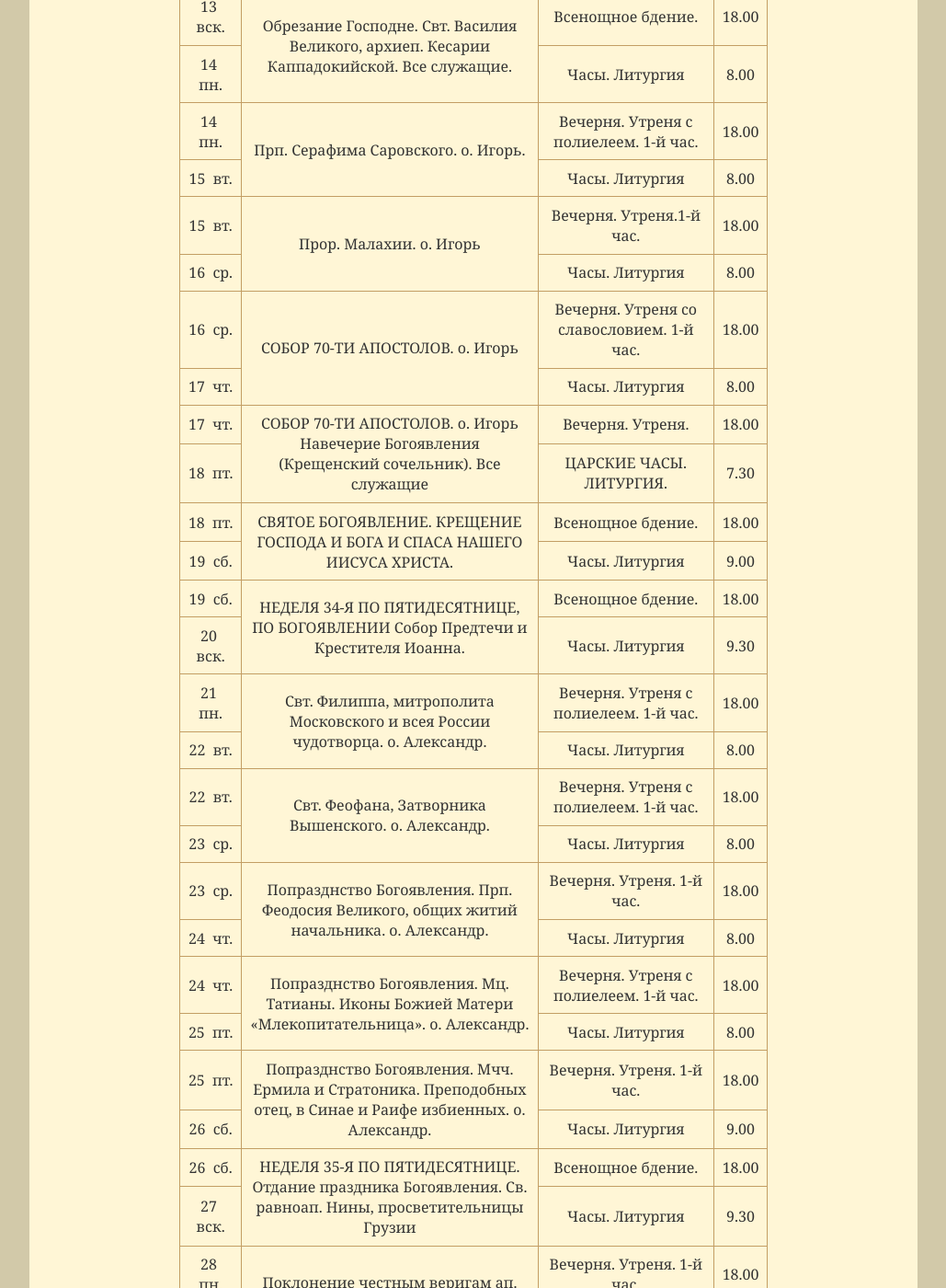
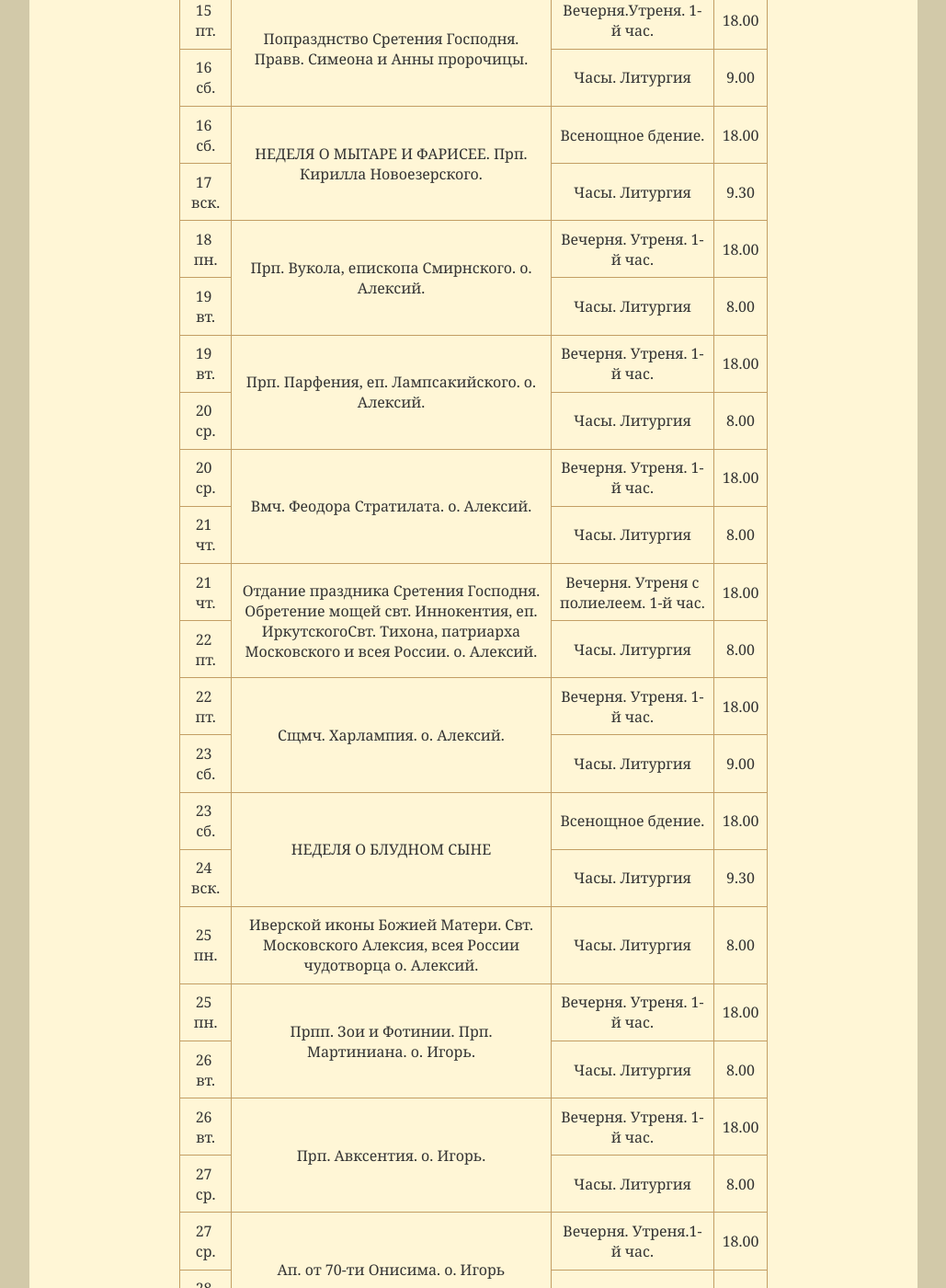
Before and after one commit to hramotradnoe/hramotradnoe.github.io, a Jekyll site: the page built from schedule/index.html, in a window 1280 px wide and 1400 px high, scrolled down 1949 px. Shown: the whole window at 92% size, without its empty margins (125-1154 px from the left). Built offline with Jekyll 4.4.1, drawn with Linux system fonts in a browser that asks for light colours; some of the changed text lies outside the part shown.

Commit message:
Update schedule.yml

```diff
--- a/_data/schedule.yml
+++ b/_data/schedule.yml
@@ -1,246 +1,200 @@
-period: Январь 2019
-link: "https://docs.google.com/document/d/1wbZphFVJiBv83PpKgsX1UgzCdG9AELekXN5Hv46ehX8/edit"
+period: Февраль 2019
+link: "https://docs.google.com/document/d/1ReNxFloKizMWuwtC-SZ_6XQg4NArQQu9vGcQGLramjk/edit"
 timetable:
- - description : "Мч. Вонифатия. о. Александр."
+ - description : "Прп. Евфимия Великого. о. Алексий"
    services    :
-      - day   : 31&nbsp;пн.
+      - day   : 1&nbsp;пт.
+        time  : '18.00'
+        title : "Вечерня. Утреня со славословием. 1-й час."
+      - day   : 2&nbsp; сб.
+        time  : '9.00'
+        title : "Часы. Литургия"
+ - description : "Неделя 36 – я по Пятидесятнице, иконы Божией Матери «Отрада» или «Утешение»."
+   services    :
+      - day   : 2&nbsp; сб.
+        time  : '18.00'
+        title : "Всенощное бдение."
+      - day   : 3&nbsp; вск.
+        time  : '9.30'
+        title : "Часы. Литургия"
+ - description : "Сщмч. Климента, епископа Анкирского и мч. Агафангела о. Игорь."
+   services    :
+      - day   : 4&nbsp; пн.
+        time  : '18.00'
+        title : "Великая вечерня. Утреня. 1-й час."
+      - day   : 5&nbsp; вт.
+        time  : '8.00'
+        title : "Часы. Литургия"
+ - description : "Блаж. Ксении Петербургской. о. Игорь"
+   services    :
+      - day   : 5&nbsp; вт.
+        time  : '18.00'
+        title : "Вечерня. Утреня с полиелеем. 1-й час."
+      - day   : 6&nbsp; ср.
+        time  : '8.00'
+        title : "Часы. Литургия"
+ - description : "Свт. Григория Богослова, архиеп. Константинопольского. Иконы Божией Матери «Утоли моя печали». о. Игорь"
+   services    :
+      - day   : 6&nbsp; ср.
+        time  : '18.00'
+        title : "Вечерня. Утреня с полиелеем.1-й час."
+      - day   : 7&nbsp; чт.
+        time  : '8.00'
+        title : "Часы. Литургия"
+ - description : "Прпп. Ксенофонта, супруги его Марии и сыновей их Аркадия и Иоанна. о. Игорь"
+   services    :
+      - day   : 7&nbsp; чт.
         time  : '18.00'
         title : "Вечерня. Утреня. 1-й час."
-      - day   : 1&nbsp; вт.
-        time  : '9.00'
-        title : "Часы. Литургия. НОВОГОДНИЙ МОЛЕБЕН"
- - description : "Прав. Иоанна Кронштадтского. Сщмч. Игнатия Богоносца. о. Александр."
+      - day   : 8&nbsp; пт.
+        time  : '8.00'
+        title : "Часы. Литургия"
+ - description : "Перенесение мощей святителя Иоанна Златоустого о. Игорь"
    services    :
-      - day   : 1&nbsp;вт.
+      - day   : 8&nbsp; пт.
         time  : '18.00'
-        title : "Вечерня.Утреня с полиелеем. 1-й час."
-      - day   :  2&nbsp; ср.
+        title : "Вечерня. Утреня с полиелеем.1-й час."
+      - day   : 9&nbsp; сб.
         time  : '9.00'
         title : "Часы. Литургия"
- - description : "Свт. Московского Петра, всея России чудотворца. о. Александр"
+ - description : "Неделя 37 – я по Пятидесятнице, Собор новомучеников и исповедников Российских. Все служащие."
    services    :
-      - day   : 2&nbsp;ср.
+      - day   : 9&nbsp; сб.
+        time  : '18.00'
+        title : "Всенощное бдение."
+      - day   : 10&nbsp; вск.
+        time  : '9.30'
+        title : "Часы. Литургия"
+ - description : "Собор вселенских учителей и святителей Василия Великого, Григория Богослова и Иоанна Златоустого. о. Александр."
+   services    :
+      - day   : 11&nbsp; пн.
+        time  : '18.00'
+        title : "Всенощное бдение."
+      - day   : 12&nbsp; вт.
+        time  : '8.00'
+        title : "Часы. Литургия"
+ - description : "Свв. бессребреников Кира и Иоанна. о. Александр"
+   services    :
+      - day   : 12&nbsp; вт.
+        time  : '18.00'
+        title : "Вечерня. Утреня.1-й час."
+      - day   : 13&nbsp; ср.
+        time  : '8.00'
+        title : "Часы. Литургия"
+ - description : "Предпразднство Сретения Господня. Мч. Трифона. о. Александр "
+   services    :
+      - day   : 13&nbsp; ср.
+        time  : '18.00'
+        title : "Вечерня. Утреня со славословием. 1-й час."
+      - day   : 14&nbsp; чт.
+        time  : '8.00'
+        title : "Часы. Литургия"
+ - description : "СРЕТЕНИЕ ГОСПОДА И БОГА И СПАСА НАШЕГО ИИСУСА ХРИСТА). Все служащие"
+   services    :
+      - day   : 14&nbsp; чт.
+        time  : '18.00'
+        title : "Всенощное бдение."
+      - day   : 15&nbsp; пт.
+        time  : '8.00'
+        title : "Часы. Литургия."
+ - description : "Попразднство Сретения Господня. Правв. Симеона и Анны пророчицы."
+   services    :
+      - day   : 15&nbsp; пт.
+        time  : '18.00'
+        title : "Вечерня.Утреня. 1-й час."
+      - day   : 16&nbsp; сб.
+        time  : '9.00'
+        title : "Часы. Литургия"
+ - description : "НЕДЕЛЯ О МЫТАРЕ И ФАРИСЕЕ. Прп. Кирилла Новоезерского."
+   services    :
+      - day   : 16&nbsp; сб.
+        time  : '18.00'
+        title : "Всенощное бдение."
+      - day   : 17&nbsp; вск.
+        time  : '9.30'
+        title : "Часы. Литургия"
+ - description : "Прп. Вукола, епископа Смирнского. о. Алексий."
+   services    :
+      - day   : 18&nbsp; пн.
+        time  : '18.00'
+        title : "Вечерня. Утреня. 1-й час."
+      - day   : 19&nbsp; вт.
+        time  : '8.00'
+        title : "Часы. Литургия"
+ - description : "Прп. Парфения, еп. Лампсакийского. о. Алексий."
+   services    :
+      - day   : 19&nbsp; вт.
+        time  : '18.00'
+        title : "Вечерня. Утреня. 1-й час."
+      - day   : 20&nbsp; ср.
+        time  : '8.00'
+        title : "Часы. Литургия"
+ - description : "Вмч. Феодора Стратилата. о. Алексий."
+   services    :
+      - day   : 20&nbsp; ср.
+        time  : '18.00'
+        title : "Вечерня. Утреня. 1-й час."
+      - day   : 21&nbsp; чт.
+        time  : '8.00'
+        title : "Часы. Литургия"
+ - description : "Отдание праздника Сретения Господня. Обретение мощей свт. Иннокентия, еп. ИркутскогоСвт. Тихона, патриарха Московского и всея России. о. Алексий."
+   services    :
+      - day   : 21&nbsp; чт.
         time  : '18.00'
         title : "Вечерня. Утреня с полиелеем. 1-й час."
-      - day   : 3&nbsp; чт.
+      - day   : 22&nbsp; пт.
+        time  : '8.00'
+        title : "Часы. Литургия"
+ - description : "Сщмч. Харлампия. о. Алексий."
+   services    :
+      - day   : 22&nbsp; пт.
+        time  : '18.00'
+        title : "Вечерня. Утреня. 1-й час."
+      - day   : 23&nbsp; сб.
         time  : '9.00'
         title : "Часы. Литургия"
- - description : "Вмц. Анастасии Узорешительницы. Вмц. Екатерины.о. Александр"
+ - description : "НЕДЕЛЯ О БЛУДНОМ СЫНЕ"
    services    :
-      - day   : 3&nbsp;чт.
+      - day   : 23&nbsp; сб.
+        time  : '18.00'
+        title : "Всенощное бдение."
+      - day   : 24&nbsp; вск.
+        time  : '9.30'
+        title : "Часы. Литургия"
+ - description : "Иверской иконы Божией Матери. Свт. Московского Алексия, всея России чудотворца о. Алексий."
+   services    :
+      - day   : 25&nbsp; пн.
+        time  : '8.00'
+        title : "Часы. Литургия"
+ - description : "Прпп. Зои и Фотинии. Прп. Мартиниана. о. Игорь."
+   services    :
+      - day   : 25&nbsp; пн.
         time  : '18.00'
         title : "Вечерня. Утреня. 1-й час."
-      - day   : 4&nbsp; пт.
-        time  : '9.00'
-        title : "ЦАРСКИЕ ЧАСЫ. Литургии не положено"
- - description : "Суббота пред Рождеством Христовым Десяти мучеников, иже в Крите. о. Александр"
+      - day   : 26&nbsp; вт.
+        time  : '8.00'
+        title : "Часы. Литургия"
+ - description : "Прп. Авксентия. о. Игорь."
    services    :
-      - day   : 4&nbsp;пт.
+      - day   : 26&nbsp; вт.
         time  : '18.00'
         title : "Вечерня. Утреня. 1-й час."
-      - day   : 5&nbsp; сб.
-        time  : '9.00'
+      - day   : 27&nbsp; ср.
+        time  : '8.00'
         title : "Часы. Литургия"
- - description : "Неделя 32 – я по Пятидесятнице, Пред Рождеством Христовым. Навечерие Рождества Христова Прмц. Евгении."
+ - description : "Ап. от 70-ти Онисима. о. Игорь"
    services    :
-      - day   : 5&nbsp; сб.
+      - day   : 27&nbsp; ср.
         time  : '18.00'
-        title : "Всенощное бдение."
-      - day   : 6&nbsp; вск.
-        time  : '9.30'
+        title : "Вечерня. Утреня.1-й час."
+      - day   : 28&nbsp; чт.
+        time  : '8.00'
         title : "Часы. Литургия"
- - description : "РОЖДЕСТВО ГОСПОДА И БОГА И СПАСА НАШЕГО ИИСУСА ХРИСТА. о. Александр."
+ - description : "Мчч. Памфила и иже с ним. о. Игорь"
    services    :
-      - day   : 6&nbsp; вск.
-        time  : '18.00'
-        title : "Всенощное бдение."
-      - day   :  6&nbsp; вск.
-        time  : '23.30'
-        title : "Часы. Литургия"
-      - day   : 7&nbsp; пн.
-        time  : '9.30'
-        title : "Часы. Литургия"
- - description : "Попразднство Рождества Христова. Собор Пресвятой Богородицы о. Алексий."
-   services    :
-      - day   : 7&nbsp; пн.
-        time  : '18.00'
-        title : "Великая вечерня. Утреня со славословием. 1-й час."
-      - day   : 8&nbsp; вт.
-        time  : '9.00'
-        title : "Часы. Литургия"
- - description : "Попразднство Рождества Христова. Ап. первомч. и архидиакона Стефана. о. Алексий."
-   services    :
-      - day   : 8&nbsp; вт.
+      - day   : 28&nbsp; чт.
         time  : '18.00'
         title : "Вечерня. Утреня. 1-й час."
-      - day   : 9&nbsp; ср.
-        time  : '8.00'
-        title : "Часы. Литургия"
- - description : "Попразднство Рождества Христова. Мучеников 20 000, в Никомидии сожженных. о. Алексий"
-   services    :
-      - day   : 9&nbsp; ср.
-        time  : '18.00'
-        title : "Вечерня. Утреня.1-й час."
-      - day   : 10&nbsp; чт.
-        time  : '8.00'
-        title : "Часы. Литургия"
- - description : "Попразднство Рождества Христова. Мучеников 14 000 младенцев, от Ирода в Вифлееме избиенных. о. Алексий"
-   services    :
-      - day   : 10&nbsp; чт.
-        time  : '18.00'
-        title : "Вечерня. Утреня. 1-й час."
-      - day   : 11&nbsp; пт.
-        time  : '8.00'
-        title : "Часы. Литургия"
- - description : "Попразднство Рождества Христова. Свт. Макария, митр. Московского о. Алексий"
-   services    :
-      - day   : 11&nbsp; пт.
-        time  : '18.00'
-        title : "Вечерня. Утреня со славословием.1-й час."
-      - day   : 12&nbsp; сб.
-        time  : '9.00'
-        title : "Часы. Литургия"
- - description : "Неделя 33 – я по пятидесятнице, Отдание праздника Рождества Христова."
-   services    :
-      - day   : 12&nbsp; сб.
-        time  : '18.00'
-        title : "Всенощное бдение."
-      - day   : 13&nbsp; вск.
-        time  : '9.30'
-        title : "Часы. Литургия"
- - description : "Обрезание Господне. Свт. Василия Великого, архиеп. Кесарии Каппадокийской. Все служащие."
-   services    :
-      - day   : 13&nbsp; вск.
-        time  : '18.00'
-        title : "Всенощное бдение."
-      - day   : 14&nbsp; пн.
-        time  : '8.00'
-        title : "Часы. Литургия"
- - description : "Прп. Серафима Саровского. о. Игорь."
-   services    :
-      - day   : 14&nbsp; пн.
-        time  : '18.00'
-        title : "Вечерня. Утреня  с полиелеем. 1-й час."
-      - day   : 15&nbsp; вт.
-        time  : '8.00'
-        title : "Часы. Литургия"
- - description : "Прор. Малахии. о. Игорь"
-   services    :
-      - day   : 15&nbsp; вт.
-        time  : '18.00'
-        title : "Вечерня. Утреня.1-й час."
-      - day   : 16&nbsp; ср.
-        time  : '8.00'
-        title : "Часы. Литургия"
- - description : "СОБОР 70-ТИ АПОСТОЛОВ. о. Игорь "
-   services    :
-      - day   : 16&nbsp; ср.
-        time  : '18.00'
-        title : "Вечерня. Утреня со славословием. 1-й час."
-      - day   : 17&nbsp; чт.
-        time  : '8.00'
-        title : "Часы. Литургия"
- - description : "СОБОР 70-ТИ АПОСТОЛОВ. о. Игорь  Навечерие Богоявления (Крещенский сочельник). Все служащие"
-   services    :
-      - day   : 17&nbsp; чт.
-        time  : '18.00'
-        title : "Вечерня. Утреня."
-      - day   : 18&nbsp; пт.
-        time  : '7.30'
-        title : "ЦАРСКИЕ ЧАСЫ. ЛИТУРГИЯ."
- - description : "СВЯТОЕ БОГОЯВЛЕНИЕ. КРЕЩЕНИЕ ГОСПОДА И БОГА И СПАСА НАШЕГО ИИСУСА ХРИСТА."
-   services    :
-      - day   : 18&nbsp; пт.
-        time  : '18.00'
-        title : "Всенощное бдение."
-      - day   : 19&nbsp; сб.
-        time  : '9.00'
-        title : "Часы. Литургия"
- - description : "НЕДЕЛЯ 34-Я ПО ПЯТИДЕСЯТНИЦЕ, ПО БОГОЯВЛЕНИИ Собор Предтечи и Крестителя Иоанна."
-   services    :
-      - day   : 19&nbsp; сб.
-        time  : '18.00'
-        title : "Всенощное бдение."
-      - day   : 20&nbsp; вск.
-        time  : '9.30'
-        title : "Часы. Литургия"
- - description : "Свт. Филиппа, митрополита Московского и всея России чудотворца. о. Александр."
-   services    :
-      - day   : 21&nbsp; пн.
-        time  : '18.00'
-        title : "Вечерня. Утреня с полиелеем. 1-й час."
-      - day   : 22&nbsp; вт.
-        time  : '8.00'
-        title : "Часы. Литургия"
- - description : "Свт. Феофана, Затворника Вышенского. о. Александр."
-   services    :
-      - day   : 22&nbsp; вт.
-        time  : '18.00'
-        title : "Вечерня. Утреня  с полиелеем. 1-й час."
-      - day   : 23&nbsp; ср.
-        time  : '8.00'
-        title : "Часы. Литургия"
- - description : "Попразднство Богоявления. Прп. Феодосия Великого, общих житий начальника. о. Александр."
-   services    :
-      - day   : 23&nbsp; ср.
-        time  : '18.00'
-        title : "Вечерня. Утреня. 1-й час."
-      - day   : 24&nbsp; чт.
-        time  : '8.00'
-        title : "Часы. Литургия"
- - description : "Попразднство Богоявления. Мц. Татианы. Иконы Божией Матери «Млекопитательница». о. Александр."
-   services    :
-      - day   : 24&nbsp; чт.
-        time  : '18.00'
-        title : "Вечерня. Утреня с полиелеем. 1-й час."
-      - day   : 25&nbsp; пт.
-        time  : '8.00'
-        title : "Часы. Литургия"
- - description : "Попразднство Богоявления. Мчч. Ермила и Стратоника. Преподобных отец, в Синае и Раифе избиенных. о. Александр."
-   services    :
-      - day   : 25&nbsp; пт.
-        time  : '18.00'
-        title : "Вечерня. Утреня. 1-й час."
-      - day   : 26&nbsp; сб.
-        time  : '9.00'
-        title : "Часы. Литургия"
- - description : "НЕДЕЛЯ 35-Я ПО ПЯТИДЕСЯТНИЦЕ. Отдание праздника Богоявления. Св. равноап. Нины, просветительницы Грузии"
-   services    :
-      - day   : 26&nbsp; сб.
-        time  : '18.00'
-        title : "Всенощное бдение."
-      - day   : 27&nbsp; вск.
-        time  : '9.30'
-        title : "Часы. Литургия"
- - description : "Поклонение честным веригам ап. Павла о. Алексий."
-   services    :
-      - day   : 28&nbsp; пн.
-        time  : '18.00'
-        title : "Вечерня. Утреня. 1-й час."
-      - day   : 29&nbsp; вт.
-        time  : '8.00'
-        title : "Часы. Литургия"
- - description : "Прп. Антония Великого. о. Алексий."
-   services    :
-      - day   : 29&nbsp; вт.
-        time  : '18.00'
-        title : "Вечерня. Утреня. 1-й час."
-      - day   : 30&nbsp; ср.
-        time  : '8.00'
-        title : "Часы. Литургия"
- - description : "Прпп. схимонаха Кирилла и схимонахини Марии, родителей прп. Сергия Радонежского. о. Алексий"
-   services    :
-      - day   : 30&nbsp; ср.
-        time  : '18.00'
-        title : "Вечерня. Утреня со славословием.1-й час."
-      - day   : 31&nbsp; чт.
-        time  : '8.00'
-        title : "Часы. Литургия"
- - description : "Прп. Макария Великого, Египетского. Обретение мощей прп. Саввы Сторожевского. о. Алексий"
-   services    :
-      - day   : 31&nbsp; чт.
-        time  : '18.00'
-        title : "Вечерня. Утреня со славословием. 1-й час."
       - day   : 1&nbsp; пт.
         time  : '8.00'
         title : "Часы. Литургия"
```
